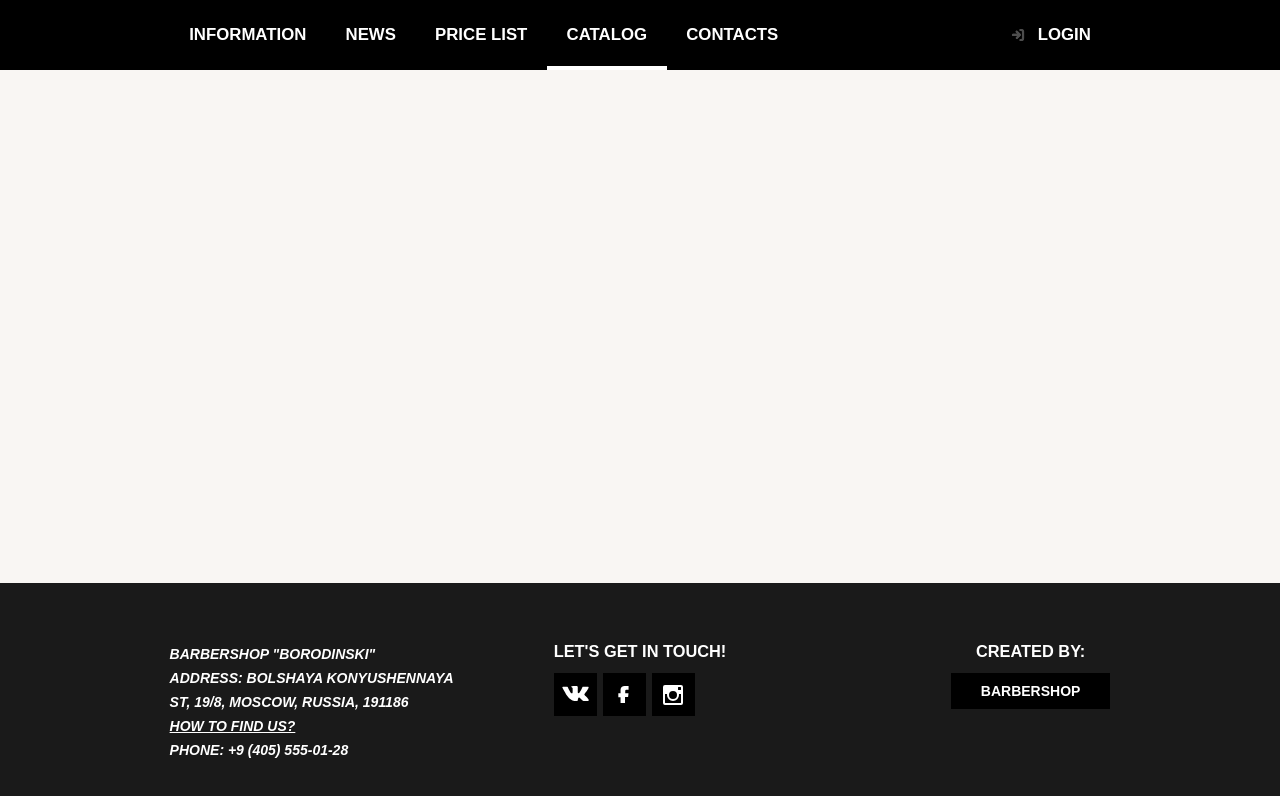
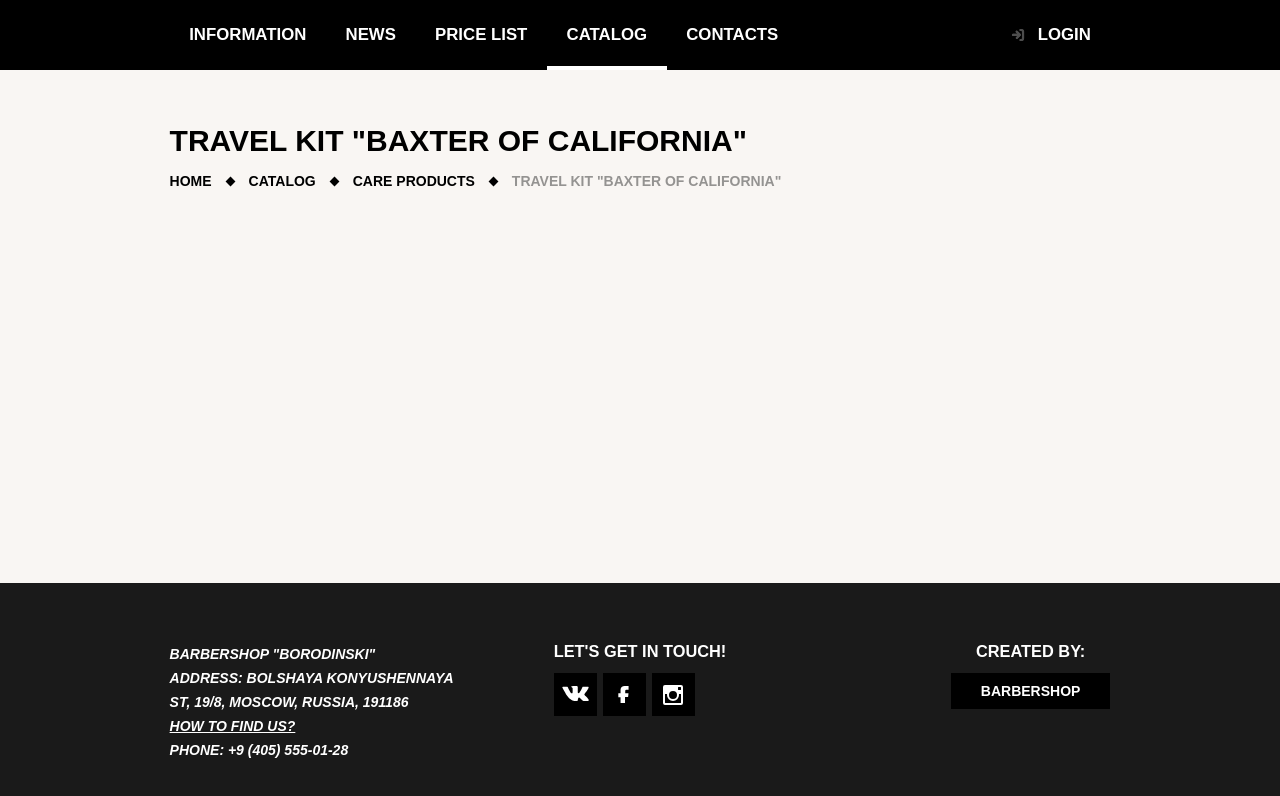
Before and after one commit to ViksPiks/barbershop, a website built with Vite: page src/product-page.html in a window 1280 px wide. Built offline with nearby package versions, Linux system fonts and the light colour scheme.

Commit message:
feat: add bread crumbs

```diff
--- a/src/product-page.html
+++ b/src/product-page.html
@@ -58,7 +58,24 @@
     </header>
 
     <main>
-      <div class="container"></div>
+      <div class="container">
+        <h1 class="page-heading">Travel kit "Baxter of California"</h1>
+        <section class="bread-crumbs">
+          <h2 class="visually-hidden">Bread crumbs</h2>
+          <ul class="bread-crumbs__list">
+            <li class="bread-crumbs__element"><a href="index.html">Home</a></li>
+            <li class="bread-crumbs__element">
+              <a href="catalog.html">Catalog</a>
+            </li>
+            <li class="bread-crumbs__element">
+              <a href="#">Care products</a>
+            </li>
+            <li class="bread-crumbs__element bread-crumbs__element--active">
+              <span>Travel kit "Baxter of California"</span>
+            </li>
+          </ul>
+        </section>
+      </div>
     </main>
 
     <footer class="footer">
```
